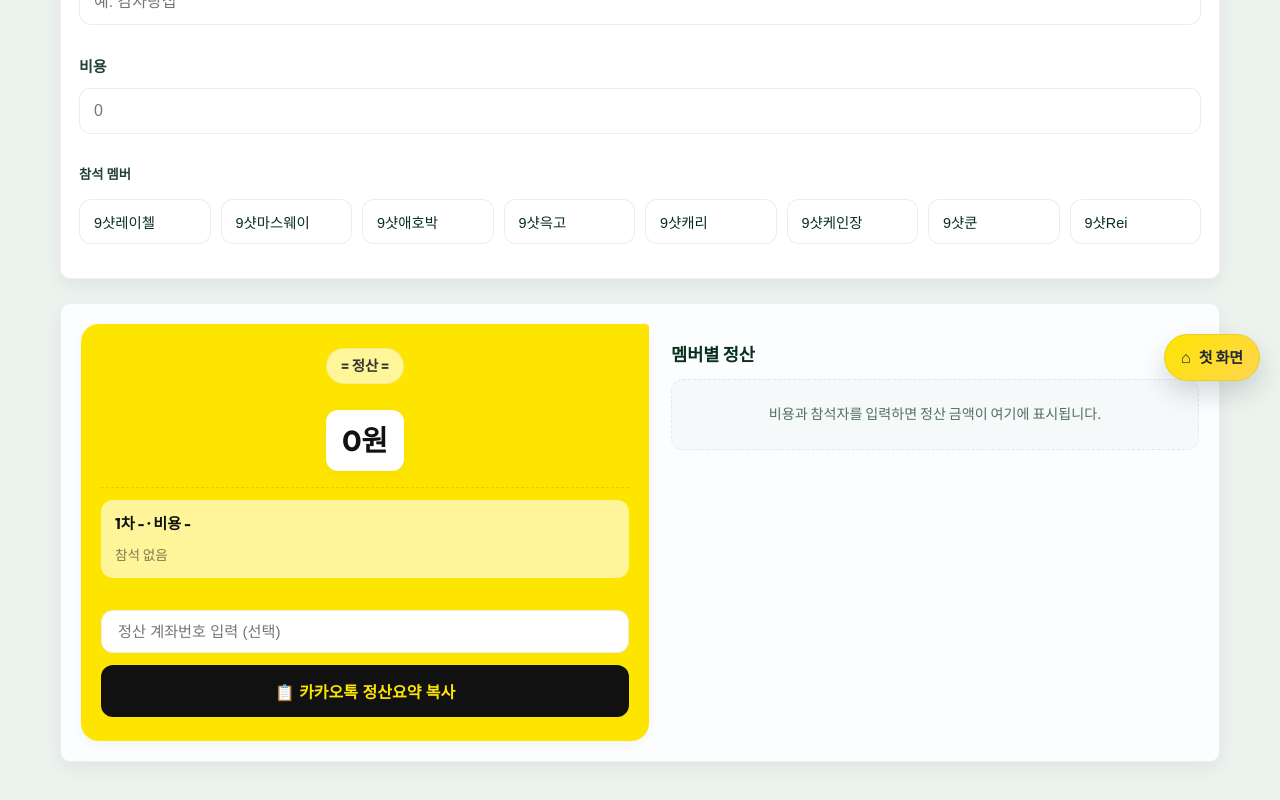
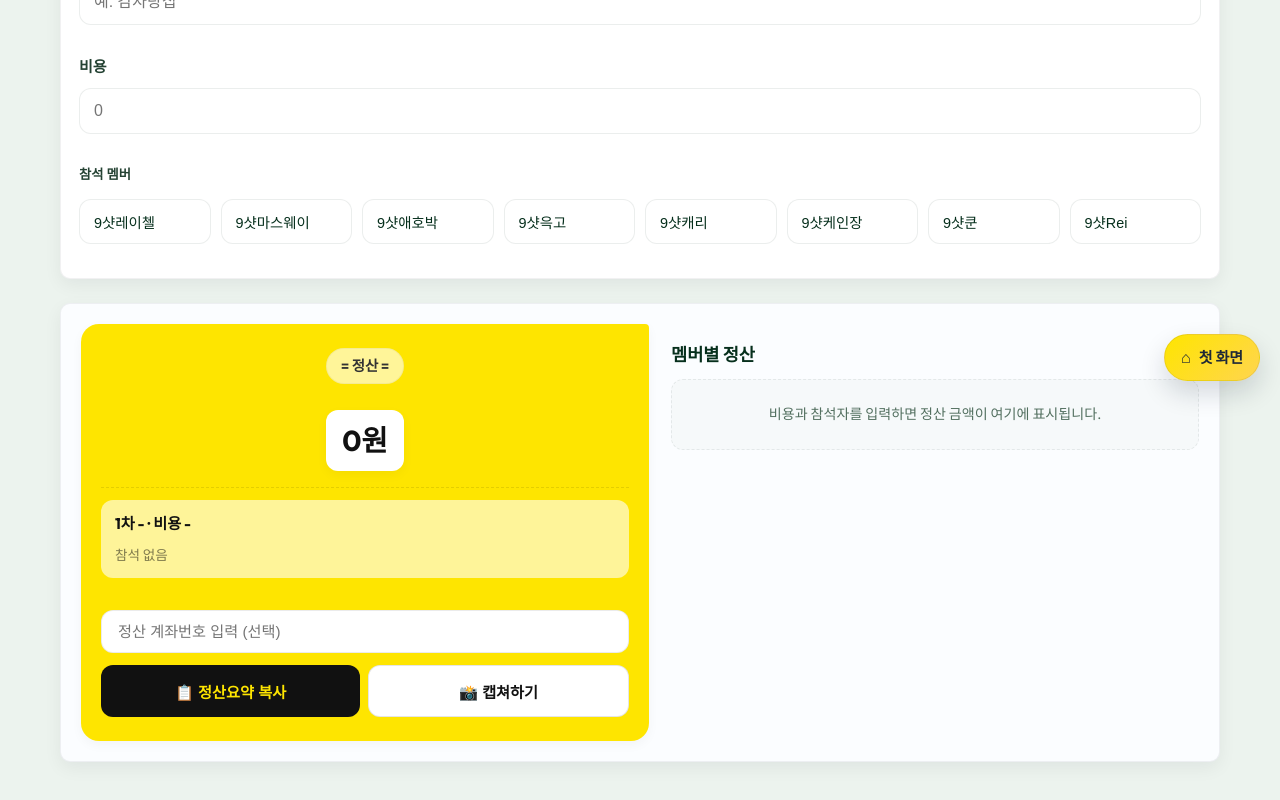
Before and after one commit to bloodmas78/bloodmas78.github.io, a React (Vite) app: page /n1 in a window 1280 px wide. Shown: the part 399-1199 px from the top of the page. Built offline with nearby package versions, Linux system fonts and the light colour scheme.

Commit message:
Update Settle 7/6

```diff
--- a/package.json
+++ b/package.json
@@ -13,6 +13,7 @@
   "dependencies": {
     "@types/three": "^0.185.0",
     "firebase": "^12.15.0",
+    "html2canvas": "^1.4.1",
     "react": "^19.2.6",
     "react-dom": "^19.2.6",
     "react-router-dom": "^7.18.0",
--- a/src/pages/Home.tsx
+++ b/src/pages/Home.tsx
@@ -15,7 +15,7 @@ function Home() {
         <header className="home-header">
           <div className="home-badge">
             <span className="home-badge-dot"></span>
-            <span>💬 9shot Members • Club Portal</span>
+            <span>9shot Members Portal</span>
           </div>
           <h1>
             오늘도 신나는 <span className="highlight-gradient">9샷 멤버스</span>
@@ -71,7 +71,7 @@ function Home() {
             <div className="card-icon-wrapper">⚔️</div>
             <div className="card-content">
               <h2>🎮 Starcraft 팀 매칭</h2>
-              <p>개인별 실력(상/중/하)을 기준으로 균형 잡힌 최적의 팀 매칭을 지원합니다.</p>
+              <p>실력(상/중/하)을 기준으로 균형 잡힌 팀 매칭을 지원합니다.</p>
             </div>
             <Link className="home-card-link matching-btn" to="/random">
               <span>팀 짜러 가기</span>
@@ -84,7 +84,7 @@ function Home() {
             <div className="card-icon-wrapper">💸</div>
             <div className="card-content">
               <h2>💸 모임비 정산</h2>
-              <p>당구 게임비와 모임 1차/2차 회비를 명확하고 빠르게 N분의 1로 정산합니다.</p>
+              <p>모임 1차/2차 회비를 N분의 1로 정산합니다.</p>
             </div>
             <Link className="home-card-link settlement-btn" to="/n1">
               <span>정산기 실행</span>
--- a/src/pages/Settlement.tsx
+++ b/src/pages/Settlement.tsx
@@ -1,3 +1,5 @@
+import { useRef } from 'react'
+import html2canvas from 'html2canvas'
 import { memberData } from '../data'
 import { useSettlement } from '../hooks/useSettlement'
 
@@ -18,6 +20,23 @@ function Settlement() {
     toggleHighlight,
     handleCopy,
   } = useSettlement()
+
+  const summaryRef = useRef<HTMLDivElement>(null)
+
+  const handleCapture = async () => {
+    if (!summaryRef.current) return
+    try {
+      const canvas = await html2canvas(summaryRef.current, { scale: 2, useCORS: true })
+      const image = canvas.toDataURL('image/png')
+      const link = document.createElement('a')
+      link.href = image
+      link.download = 'settlement-summary.png'
+      link.click()
+    } catch (error) {
+      console.error('Capture failed', error)
+      alert('캡쳐에 실패했습니다.')
+    }
+  }
 
   return (
     <div className="settlement-page">
@@ -102,7 +121,7 @@ function Settlement() {
           })}
 
           <section className="summary-bottom">
-            <div className="summary-card summary-horizontal">
+            <div className="summary-card summary-horizontal" ref={summaryRef}>
               <div className="summary-left">
                 <div className="kakao-badge" aria-hidden="true">
                   = 정산 =
@@ -135,9 +154,14 @@ function Settlement() {
                     placeholder="정산 계좌번호 입력 (선택)"
                     className="settlement-account-input"
                   />
-                  <button type="button" onClick={handleCopy} className="settlement-copy-btn">
-                    📋 카카오톡 정산요약 복사
-                  </button>
+                  <div className="settlement-btn-group" data-html2canvas-ignore="true">
+                    <button type="button" onClick={handleCopy} className="settlement-copy-btn">
+                      📋 정산요약 복사
+                    </button>
+                    <button type="button" onClick={handleCapture} className="settlement-capture-btn">
+                      📸 캡쳐하기
+                    </button>
+                  </div>
                 </div>
               </div>
 
--- a/src/styles/settlement.css
+++ b/src/styles/settlement.css
@@ -1030,25 +1030,44 @@
   box-shadow: 0 0 0 3px rgba(245, 197, 24, 0.2);
 }
 
-.settlement-copy-btn {
+.settlement-btn-group {
+  display: flex;
+  gap: 8px;
   width: 100%;
+}
+
+.settlement-copy-btn,
+.settlement-capture-btn {
+  flex: 1;
   padding: 14px;
   border: none;
   border-radius: 12px;
+  font-weight: 700;
+  font-size: 0.95rem;
+  cursor: pointer;
+  transition: all 0.2s ease;
+  white-space: nowrap;
+}
+
+.settlement-copy-btn {
   background: #111;
   color: #fee500;
-  font-weight: 700;
-  font-size: 1rem;
-  cursor: pointer;
-  transition: all 0.2s ease;
 }
 
-.settlement-copy-btn:hover {
+.settlement-capture-btn {
+  background: #ffffff;
+  color: #111;
+  border: 1px solid rgba(0, 0, 0, 0.1);
+}
+
+.settlement-copy-btn:hover,
+.settlement-capture-btn:hover {
   transform: translateY(-2px);
   box-shadow: 0 6px 16px rgba(0, 0, 0, 0.15);
 }
 
-.settlement-copy-btn:active {
+.settlement-copy-btn:active,
+.settlement-capture-btn:active {
   transform: translateY(0);
 }
 
```
Also changed, not shown: 1 other file (tests, documents, lock files or other folders).
